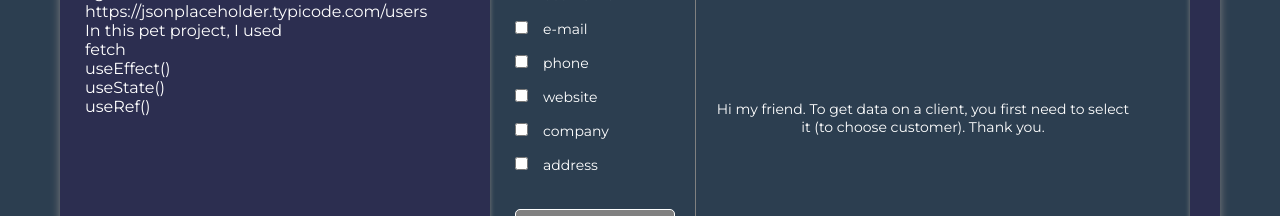
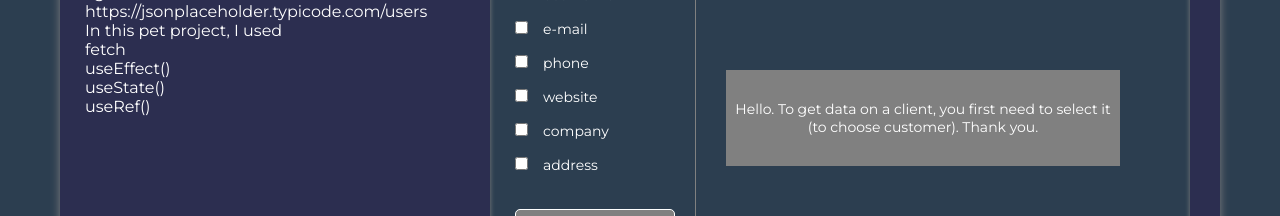
Before and after one commit to code-galaxy/react-site, a React (Create React App) app: page /projects in a window 1280 px wide. Both pictures are taken after a click on the button "GET user data". Shown: the part 317-533 px from the top of the page. Built offline with nearby package versions, Linux system fonts and the light colour scheme; no server answers.

Commit message:
final project3

```diff
--- a/src/Projects/Project3/Project3.css
+++ b/src/Projects/Project3/Project3.css
@@ -73,5 +73,7 @@
   .Project3-out div p {
     text-align: center;
     font-size: 14px;
-    margin: 0 15px;
+    margin: 0 30px;
+    padding: 30px 0;
+    background-color: gray;
   }
--- a/src/Projects/Project3/Project3.js
+++ b/src/Projects/Project3/Project3.js
@@ -134,7 +134,7 @@ export default function Project3() {
         <div className="Project3-out">
           {alertInfo &&
             <div>
-              <p> Hi my friend.  To get data on a client, you first need to select it (to choose customer).  Thank you. </p>
+              <p> Hello.  To get data on a client, you first need to select it (to choose customer).  Thank you. </p>
             </div>
           }
           <ul>
```
